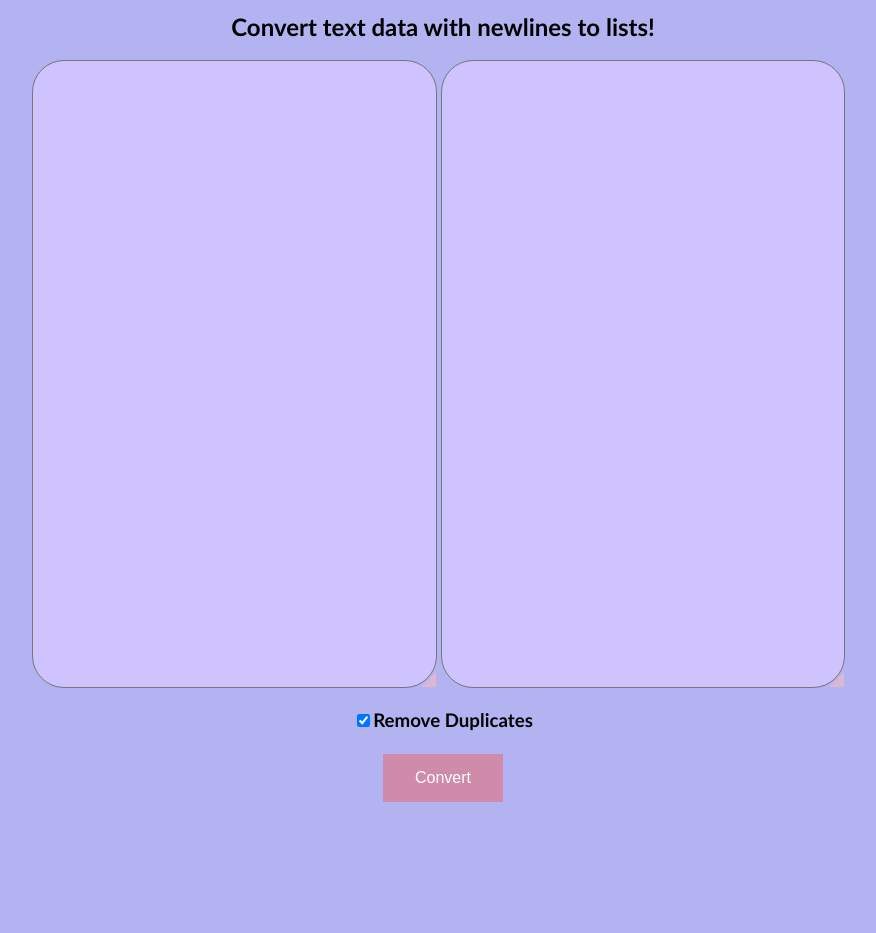
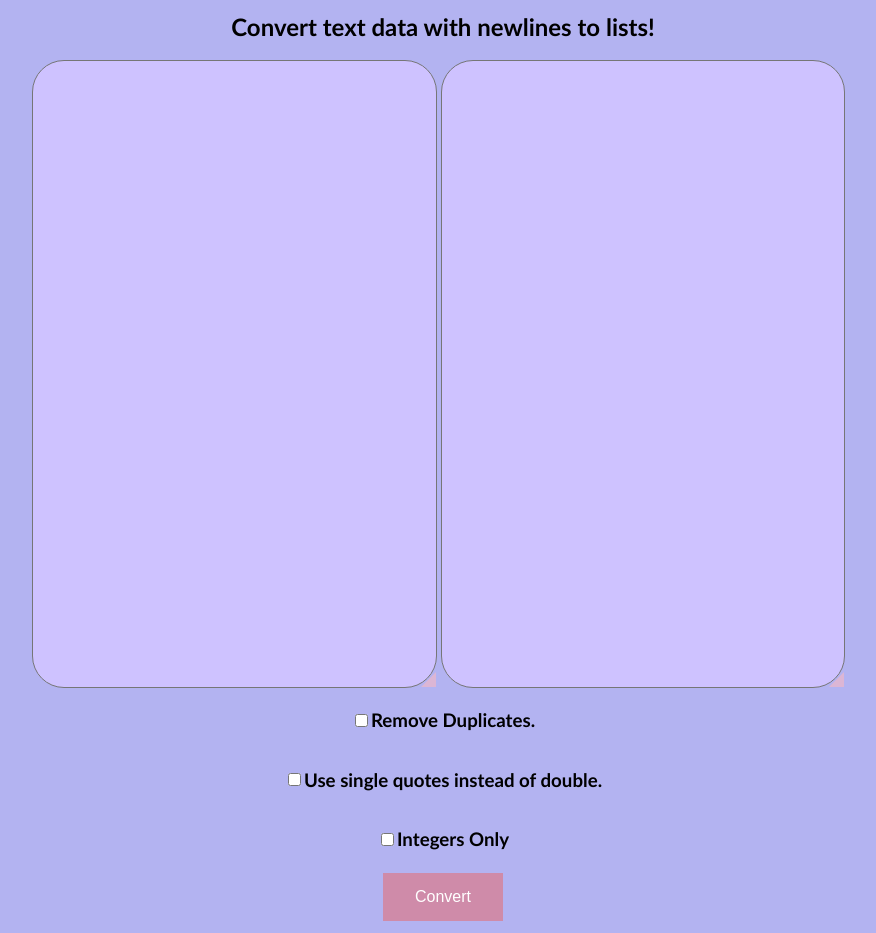
Before and after one commit to HarjyotS/Text-To-Array, a plain HTML site: page index.html in a window 1280 px wide. Shown: the part 90-1023 px from the top of the page, without its empty margins (197-1073 px from the left). Before the commit the page ends 904 px from the top, so only its background shows below. Drawn offline with nearby package versions, Linux system fonts and the light colour scheme.

Commit message:
Added only integers and single quote options

```diff
--- a/index.html
+++ b/index.html
@@ -117,9 +117,21 @@
         <textarea name="" id="out"></textarea>
     </div>
     <div class="center">
-        <input type="checkbox" id="remove" name="remove" checked>
+        <input type="checkbox" id="remove" name="remove">
         <label for="remove">
-            <h3>Remove Duplicates</h3>
+            <h3>Remove Duplicates.</h3>
+        </label>
+    </div>
+    <div class="center">
+        <input type="checkbox" id="quotes" name="quotes">
+        <label for="quotes">
+            <h3>Use single quotes instead of double.</h3>
+        </label>
+    </div>
+    <div class="center">
+        <input type="checkbox" id="inters" name="inters">
+        <label for="inters">
+            <h3>Integers Only</h3>
         </label>
     </div>
     <div class="center"><button class="bo" onclick="setup();">Convert</button>
@@ -130,10 +142,15 @@
     </script>
     <script>
         function setup() {
+            let symo = "\""
             var arrayOfLines = document.getElementById("inout").value.replace(/^\s*\n/gm, "").split('\n');
-
+            if (document.getElementById("quotes").checked) {
+                symo = "\'"
+            } else if (document.getElementById("inters").checked) {
+                symo = ""
+            }
             for (let i = 0; i < arrayOfLines.length; i++) {
-                arrayOfLines[i] = `"${arrayOfLines[i]}"`
+                arrayOfLines[i] = `${symo}${arrayOfLines[i]}${symo}`
             }
             if (document.getElementById("remove").checked) {
                 arrayOfLines = arrayOfLines.filter((c, index) => {
```
